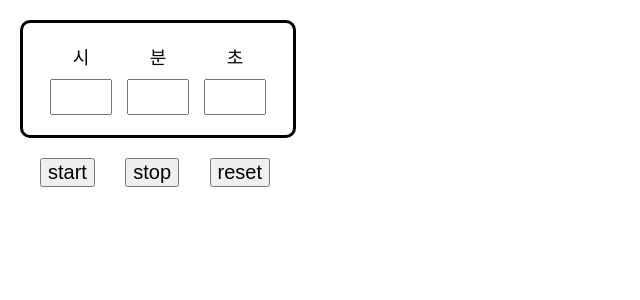
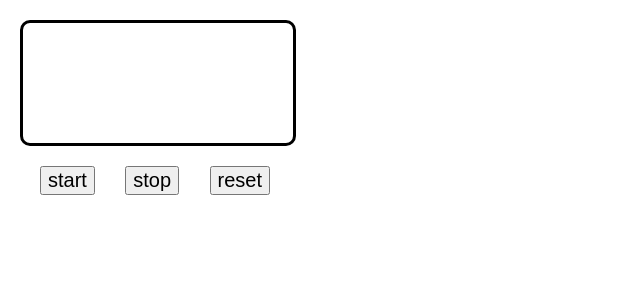
Before and after one commit to picoloman6/RESAT, a React (Create React App) app in the folder day2/: page / in a window 1280 px wide. Both pictures are taken after a click on the button "start". Shown: the top 300 px of the page, without its empty margins (0-640 px from the left). Built offline with nearby package versions, Linux system fonts and the light colour scheme; the HTML template or start-up script is replaced by a standard one.

Commit message:
[Day2] : 타이머 시간 표시 컴포넌트 생성

```diff
--- a/day2/src/App.tsx
+++ b/day2/src/App.tsx
@@ -1,9 +1,11 @@
 import { useState } from 'react';
+import { TimeType } from './types';
 import TimerInput from './TimerInput/TimerInput';
 import TimerButton from './TimerButton/TimerButton';
-import { TimeType } from './types';
+import TimerDisplay from './TimerDisplay/TimerDisplay';
 
 function App() {
+  const [running, setRunning] = useState<boolean>(false);
   const [time, setTime] = useState<TimeType>({
     hour: '',
     minute: '',
@@ -12,8 +14,12 @@ function App() {
 
   return (
     <div className='App'>
-      <TimerInput time={time} setTime={setTime} />
-      <TimerButton time={time} setTime={setTime} />
+      {running ? (
+        <TimerDisplay time={time} />
+      ) : (
+        <TimerInput time={time} setTime={setTime} />
+      )}
+      <TimerButton time={time} setRunning={setRunning} />
     </div>
   );
 }
--- a/day2/src/TimerButton/TimerButton.tsx
+++ b/day2/src/TimerButton/TimerButton.tsx
@@ -4,16 +4,23 @@ import { TimerButtonWrapper, StyledTimerButton } from './TimerButton.style';
 
 type PropsType = {
   time: TimeType;
-  setTime: React.Dispatch<React.SetStateAction<TimeType>>;
+  //   setTime: React.Dispatch<React.SetStateAction<TimeType>>;
+  setRunning: React.Dispatch<React.SetStateAction<boolean>>;
 };
 
-const TimerButton: React.FC<PropsType> = () => {
-  const onClickStart = () => {};
+const TimerButton: React.FC<PropsType> = ({ time, setRunning }) => {
+  const onClickStart = () => {
+    setRunning(true);
+  };
+
+  const onClickStop = () => {
+    setRunning(false);
+  };
 
   return (
     <TimerButtonWrapper>
-      <StyledTimerButton>start</StyledTimerButton>
-      <StyledTimerButton>stop</StyledTimerButton>
+      <StyledTimerButton onClick={onClickStart}>start</StyledTimerButton>
+      <StyledTimerButton onClick={onClickStop}>stop</StyledTimerButton>
       <StyledTimerButton>reset</StyledTimerButton>
     </TimerButtonWrapper>
   );
--- /dev/null
+++ b/day2/src/TimerDisplay/TimerDisplay.tsx
@@ -0,0 +1,18 @@
+import { TimerInputWrapper } from '../TimerInput/TimerInput.style';
+import { TimeType } from '../types';
+
+type PropsType = {
+  time: TimeType;
+};
+
+const TimerDisplay: React.FC<PropsType> = ({ time }) => {
+  return (
+    <TimerInputWrapper>
+      <span>{time.hour}</span>
+      <span>{time.minute}</span>
+      <span>{time.second}</span>
+    </TimerInputWrapper>
+  );
+};
+
+export default TimerDisplay;
--- a/day2/src/TimerInput/TimerInput.style.tsx
+++ b/day2/src/TimerInput/TimerInput.style.tsx
@@ -4,6 +4,7 @@ export const TimerInputWrapper = styled.div`
   display: flex;
   justify-content: space-between;
   width: 230px;
+  height: 80px;
   margin-top: 20px;
   margin-left: 20px;
   padding: 20px;
```
